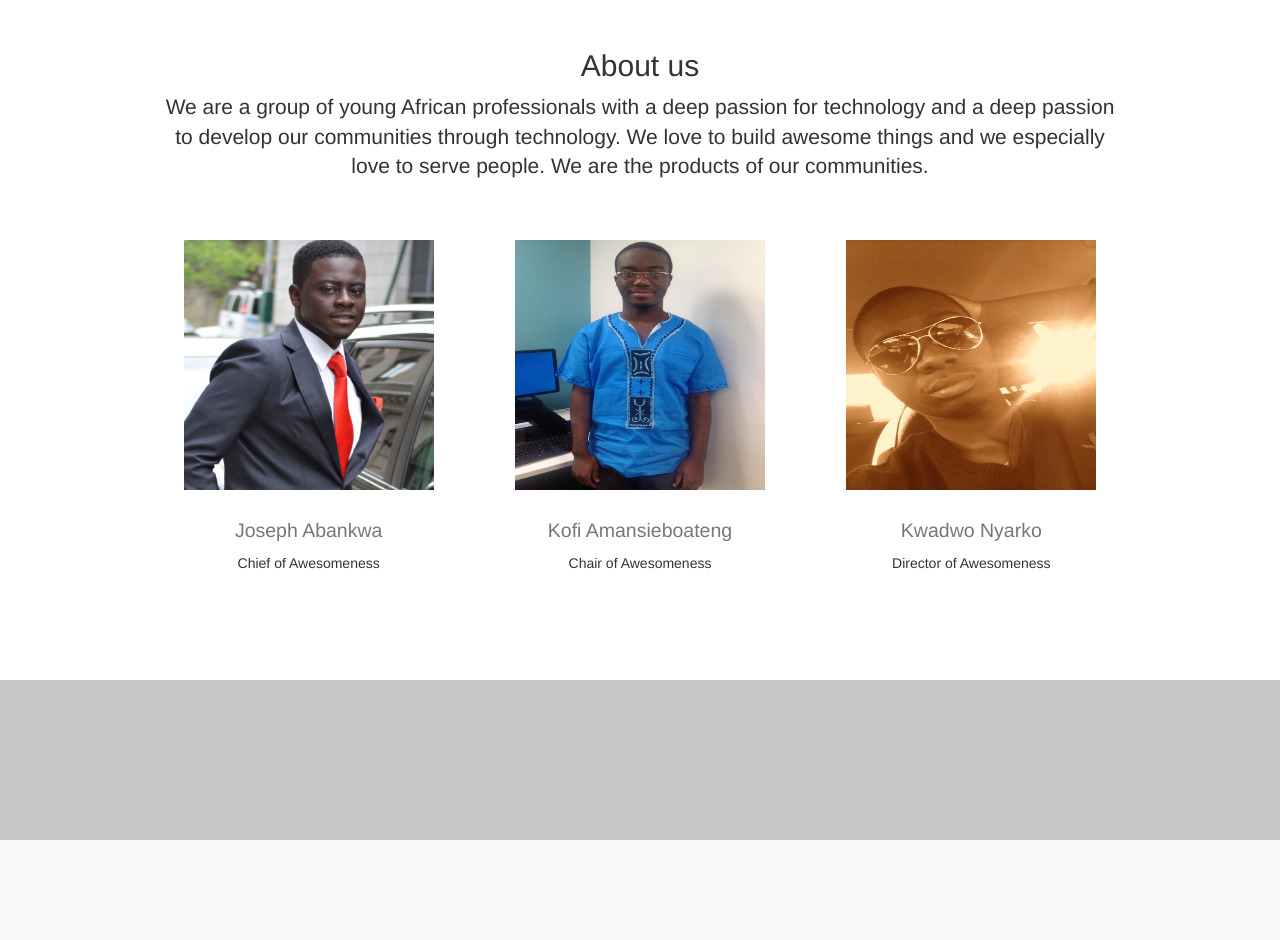
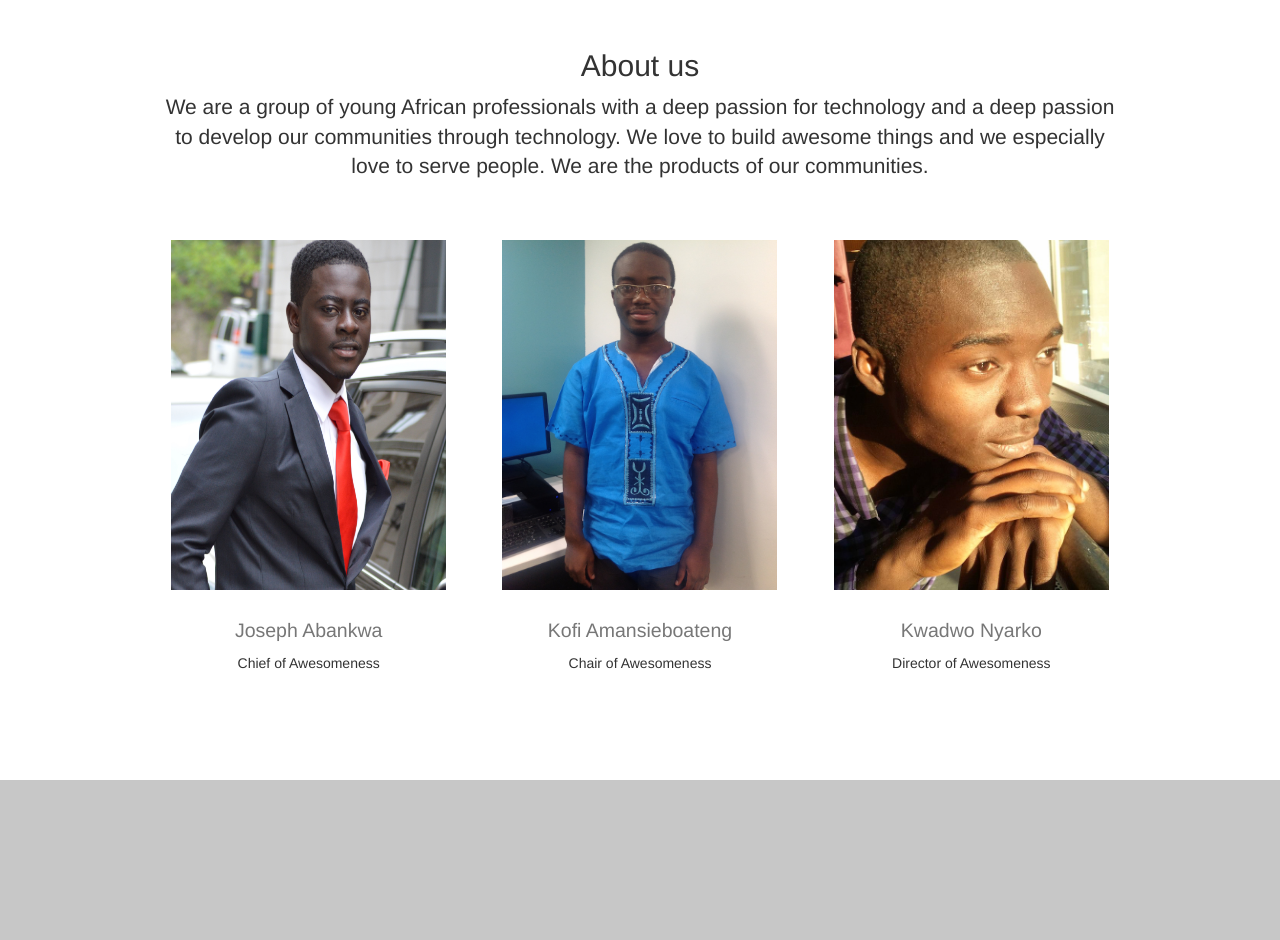
Before and after one commit to kwadwon/sankofa, a PHP site: page / in a window 1280 px wide. Shown: the part 3196-4136 px from the top of the page. Before the commit the page ends 4036 px from the top, so only its background shows below. Run offline with PHP 8.4, Linux system fonts and the light colour scheme; some libraries are stand-ins or nearby versions.

Commit message:
updated images

```diff
--- a/css/navbar-fixed-top.css
+++ b/css/navbar-fixed-top.css
@@ -44,8 +44,8 @@ a#mission.red-now, a#projects.red-now, a#about.red-now{
 	background-attachment:fixed;
 }
 .profile{
-	height:250px;
-	width:250px;
+	height:350px;
+	width:275px;
 	margin-bottom:150px;
 	margin-left:auto;
 	margin-right:auto;
--- a/index.html
+++ b/index.html
@@ -29,7 +29,7 @@
     <div class="container-fluid">
       <!-- Home Page -->
       <div class="row page image-bg" id="main-pg">
-        <div class="col-md-12 navigation">
+        <div class="col-xs-12 navigation">
           <nav class="navbar navbar-default navbar-fixed-top navitem-above" role="navigation">
             <div class="container">
               <div class="navbar-header"
@@ -51,7 +51,7 @@
 						</div>
 					</nav>
         </div>
-        <div class="col-md-12">
+        <div class="col-xs-12">
         	<div class="jumbotron jumbo" style="display:none">
             <h1>Sankofa Tech</h1>
             <p>Building for the Diaspora with love and care</p>
@@ -75,7 +75,7 @@ We are committed to building mobile and web applications to help spread the gosp
 
 			<!-- Start desk image -->
 			<div class="row image-bg" id="main-pg-3" style="position:relative;">
-				<div class="col-md-12 text-left" style="position:absolute;bottom:50%;">
+				<div class="col-xs-12 text-left" style="position:absolute;bottom:50%;">
 					<h2 class="text-center"><small style="color:white;"> We love technology</small></h2>
 				</div>
 			</div>
@@ -84,18 +84,18 @@ We are committed to building mobile and web applications to help spread the gosp
       <!-- Start of Projects-->
 
 			<div class="row text-center small-page-margin projects">
-				<div class="col-md-12">
+				<div class="col-xs-12">
 					<h2> Current Projects</h2>
 				</div>
 			</div>
       <div class="row text-center small-page-margin">
-				<div class="col-md-4">
+				<div class="col-sm-4 col-xs-12">
 					<h3>Twi Bible App</h3>
 					<p class="text-left"> We are eagerly building a twi bible appi Lorem ipsum dolor sit amet, consectetur adipiscing elit. Pellentesque pretium dictum nisl, quis aliquet est sodales vehicula. Suspendisse volutpat rhoncus elit, eu tempus odio venenatis non. Donec ultrices tortor non urna elementum, quis sagittis sem tristique. Fusce feugiat massa massa, sit amet hendrerit lorem commodo non. Nulla finibus tincidunt augue sed luctus. Etiam cursus ultrices aliquet
 					<a>See more ..</a>
 					</p>
 				</div>
-				<div class="col-md-4">
+				<div class="col-sm-4 col-xs-12">
 					<h3>Twi SDA Sabbath School App</h3>
 					<p class="text-left"> We are eargly building a twi sda Lorem ipsum dolor sit amet, consectetur adipiscing elit. Pellentesque pretium dictum nisl, quis aliquet est sodales vehicula. Suspendisse volutpat rhoncus elit, eu tempus odio venenatis non. Donec ultrices tortor non urna elementum, quis sagittis sem tristique. Fusce feugiat massa massa, sit amet hendrerit lorem commodo non. Nulla finibus tincidunt augue sed luctus. Etiam cursus ultrices aliquet
 					<a>See more ..</a>
@@ -103,18 +103,18 @@ We are committed to building mobile and web applications to help spread the gosp
 				</div>
       </div>
 			<div class="row text-center small-page-margin">
-				<div class="col-md-12">
+				<div class="col-xs-12">
 					<h2> Past Projects</h2>
 				</div>
 			</div>
 			<div class="row text-center small-page-margin">
-				<div class="col-sm-4">
+				<div class="col-sm-4 col-xs-12">
 					<h3>Twi SDA Hymnal App</h3>
 					<p class="text-left"> Awesomely build twi sda hymnal app Lorem ipsum dolor sit amet, consectetur adipiscing elit. Pellentesque pretium dictum nisl, quis aliquet est sodales vehicula. Suspendisse volutpat rhoncus elit, eu tempus odio venenatis non. Donec ultrices tortor non urna elementum, quis sagittis sem tristique. Fusce feugiat massa massa, sit amet hendrerit lorem commodo non. Nulla finibus tincidunt augue sed luctus. Etiam cursus ultrices aliquet
 					<a>See more ..</a>
 					</p>
 				</div>
-				<div class="col-sm-4">
+				<div class="col-sm-4 col-xs-12">
 					<h3> North Bronx Ghana website</h3>
 					<p class="text-left"> Amazingly build website for north bronx ghana sda church Lorem ipsum dolor sit amet, consectetur adipiscing elit. Pellentesque pretium dictum nisl, quis aliquet est sodales vehicula. Suspendisse volutpat rhoncus elit, eu tempus odio venenatis non. Donec ultrices tortor non urna elementum, quis sagittis sem tristique. Fusce feugiat massa massa, sit amet hendrerit lorem commodo non. Nulla finibus tincidunt augue sed luctus. Etiam cursus ultrices aliquet
 					<a>See more ..</a>
@@ -125,7 +125,7 @@ We are committed to building mobile and web applications to help spread the gosp
 
 			<!-- Start rain image -->
 			<div class="row image-bg" id="main-pg-4" style="position:relative;">
-				<div class="col-md-12 text-left" style="position:absolute;bottom:50%;">
+				<div class="col-xs-12 text-left" style="position:absolute;bottom:50%;">
 					<h2 class="text-center"><small style="color:black">We think details matter</small></h2>
 				</div>
 			</div>
@@ -133,7 +133,7 @@ We are committed to building mobile and web applications to help spread the gosp
 
 			<!-- Start about us -->
 		 <div class="row text-center small-page-margin about">
-				<div class="col-md-12">
+				<div class="col-xs-12">
 					<h2> About us </h2>
 					<p class="lead">
 						We are a group of young African professionals with a deep passion for technology
@@ -146,23 +146,23 @@ We are committed to building mobile and web applications to help spread the gosp
 
 			<!-- Start team section -->
 			<div class="row small-page-margin text-center">
-				<div class="col-md-4">
+				<div class="col-md-4 col-xs-12">
 					<div class="profile">
 						<img src="images/joseph.jpg" />
 						<h2><small>Joseph Abankwa</small></h2>
 						<p>Chief of Awesomeness</p>
 					</div>
 				</div>
-				<div class="col-md-4">
+				<div class="col-md-4 col-xs-12">
 					<div class="profile">
-						<img src="images/kofi.jpg" />
+						<img src="images/kofi_small.jpg" />
 						<h2><small> Kofi Amansieboateng</small></h2>
 						<p>Chair of Awesomeness</p>
 					</div>
 				</div>
-				<div class="col-md-4">
+				<div class="col-md-4 col-xs-12">
 					<div class="profile">
-						<img src="images/kwadwo_2.jpg" />
+						<img src="images/k_2_small.jpg" />
 						<h2><small>Kwadwo Nyarko</small></h2>
 						<p>Director of Awesomeness</p>
 					</div>
```
Also changed, not shown: images/k_1_small.png (added), images/k_2_small.jpg (added), images/kofi_small.jpg (added), images/pursuer1.jpg (added), images/pursuer3.jpg (added), 1 other file.
